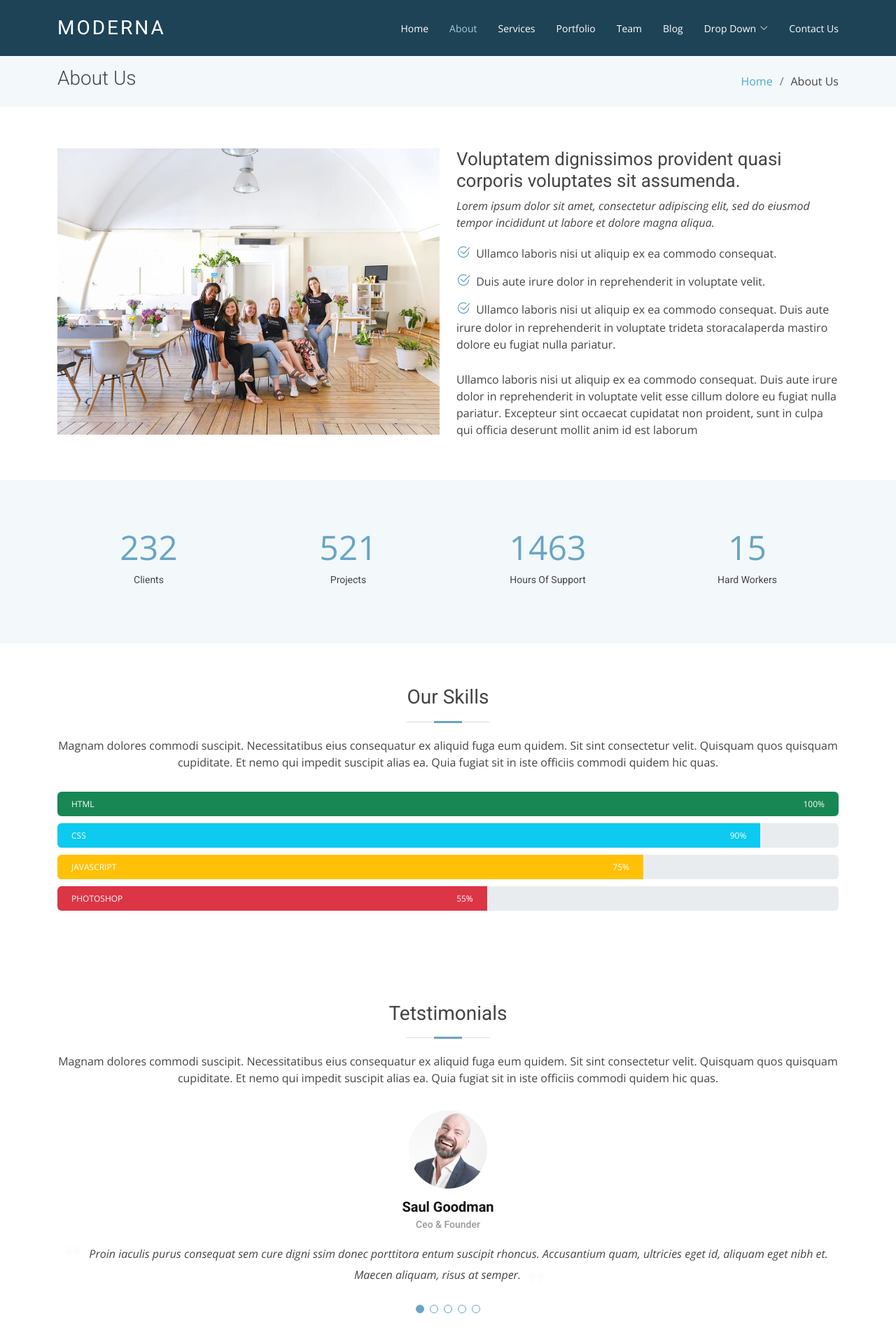
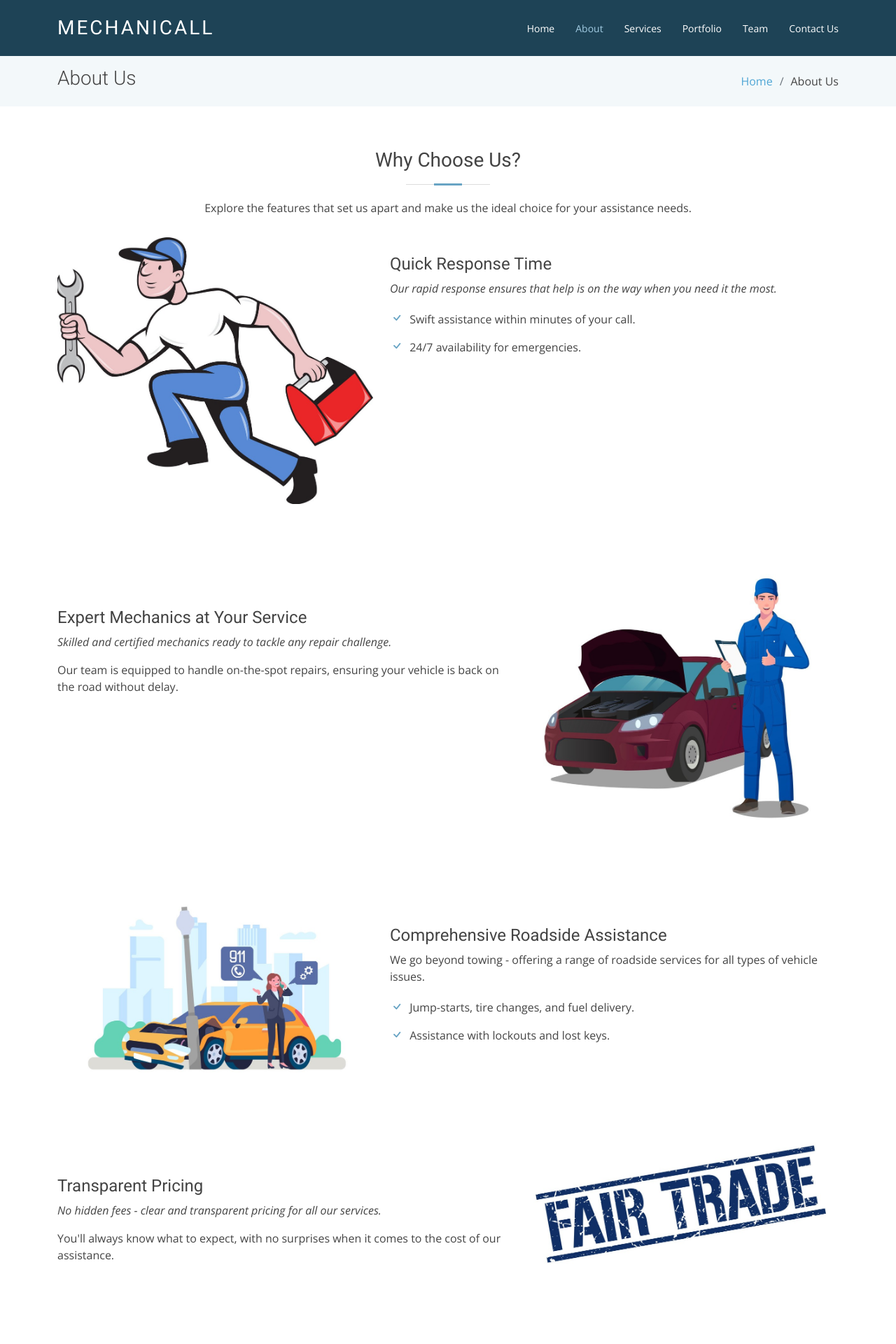
Before and after one commit to 0sugo/mechanicall, a Django app: page /about/ in a window 1280 px wide. Shown: the top 1920 px of the page at 70% size. Run offline with Django 4.2, Linux system fonts and the light colour scheme; parts of the project's set-up code (start-up, migrations or seed data) failed here and were passed over; some libraries are stand-ins or nearby versions.

Commit message:
Update about.html

```diff
--- a/templates/about.html
+++ b/templates/about.html
@@ -5,36 +5,33 @@
     <meta charset="utf-8">
     <meta content="width=device-width, initial-scale=1.0" name="viewport">
 
-  <title>About - Moderna Bootstrap Template</title>
+    <title>Mechanicall - Index</title>
     <meta content="" name="description">
     <meta content="" name="keywords">
+    {% load static %}
 
     <!-- Favicons -->
-  <link href="assets/img/favicon.png" rel="icon">
-  <link href="assets/img/apple-touch-icon.png" rel="apple-touch-icon">
+    <link href="{% static 'assets/img/favicon.png' %}" rel="icon">
+    <link href="{% static 'assets/img/apple-touch-icon.png' %}" rel="apple-touch-icon">
+    <link rel="stylesheet" href="{% static 'main.css' %}">
+
 
     <!-- Google Fonts -->
-  <link href="https://fonts.googleapis.com/css?family=Open+Sans:300,300i,400,400i,600,600i,700,700i|Roboto:300,300i,400,400i,500,500i,700,700i&display=swap" rel="stylesheet">
+    <link href="https://fonts.googleapis.com/css?family=Open+Sans:300,300i,400,400i,600,600i,700,700i|Roboto:300,300i,400,400i,500,500i,700,700i&display=swap"
+          rel="stylesheet">
 
     <!-- Vendor CSS Files -->
-  <link href="assets/vendor/animate.css/animate.min.css" rel="stylesheet">
-  <link href="assets/vendor/aos/aos.css" rel="stylesheet">
-  <link href="assets/vendor/bootstrap/css/bootstrap.min.css" rel="stylesheet">
-  <link href="assets/vendor/bootstrap-icons/bootstrap-icons.css" rel="stylesheet">
-  <link href="assets/vendor/boxicons/css/boxicons.min.css" rel="stylesheet">
-  <link href="assets/vendor/glightbox/css/glightbox.min.css" rel="stylesheet">
-  <link href="assets/vendor/swiper/swiper-bundle.min.css" rel="stylesheet">
+    <link href="{% static 'assets/vendor/animate.css/animate.min.css' %}" rel="stylesheet">
+    <link href="{% static 'assets/vendor/aos/aos.css' %}" rel="stylesheet">
+    <link href="{% static 'assets/vendor/bootstrap/css/bootstrap.min.css' %}" rel="stylesheet">
+    <link href="{% static 'assets/vendor/bootstrap-icons/bootstrap-icons.css' %}" rel="stylesheet">
+    <link href="{% static 'assets/vendor/boxicons/css/boxicons.min.css' %}" rel="stylesheet">
+    <link href="{% static 'assets/vendor/glightbox/css/glightbox.min.css' %}" rel="stylesheet">
+    <link href="{% static 'assets/vendor/swiper/swiper-bundle.min.css' %}" rel="stylesheet">
 
     <!-- Template Main CSS File -->
-  <link href="assets/css/style.css" rel="stylesheet">
+    <link href="{% static 'assets/css/style.css' %}" rel="stylesheet">
 
-  <!-- =======================================================
-  * Template Name: Moderna
-  * Updated: Sep 18 2023 with Bootstrap v5.3.2
-  * Template URL: https://bootstrapmade.com/free-bootstrap-template-corporate-moderna/
-  * Author: BootstrapMade.com
-  * License: https://bootstrapmade.com/license/
-  ======================================================== -->
 </head>
 
 <body>
@@ -44,36 +41,18 @@
     <div class="container d-flex justify-content-between align-items-center">
 
       <div class="logo">
-        <h1 class="text-light"><a href="index.html"><span>Moderna</span></a></h1>
+        <h1 class="text-light"><a href="index.html"><span>Mechanicall</span></a></h1>
         <!-- Uncomment below if you prefer to use an image logo -->
         <!-- <a href="index.html"><img src="assets/img/logo.png" alt="" class="img-fluid"></a>-->
       </div>
 
       <nav id="navbar" class="navbar">
         <ul>
-          <li><a class="" href="index.html">Home</a></li>
-          <li><a class="active" href="about.html">About</a></li>
+          <li><a class="" href="{% url 'index' %}">Home</a></li>
+          <li><a class="active" href="{% url 'about' %}">About</a></li>
           <li><a href="services.html">Services</a></li>
           <li><a href="portfolio.html">Portfolio</a></li>
           <li><a href="team.html">Team</a></li>
-          <li><a href="blog.html">Blog</a></li>
-          <li class="dropdown"><a href="#"><span>Drop Down</span> <i class="bi bi-chevron-down"></i></a>
-            <ul>
-              <li><a href="#">Drop Down 1</a></li>
-              <li class="dropdown"><a href="#"><span>Deep Drop Down</span> <i class="bi bi-chevron-right"></i></a>
-                <ul>
-                  <li><a href="#">Deep Drop Down 1</a></li>
-                  <li><a href="#">Deep Drop Down 2</a></li>
-                  <li><a href="#">Deep Drop Down 3</a></li>
-                  <li><a href="#">Deep Drop Down 4</a></li>
-                  <li><a href="#">Deep Drop Down 5</a></li>
-                </ul>
-              </li>
-              <li><a href="#">Drop Down 2</a></li>
-              <li><a href="#">Drop Down 3</a></li>
-              <li><a href="#">Drop Down 4</a></li>
-            </ul>
-          </li>
           <li><a href="contact.html">Contact Us</a></li>
         </ul>
         <i class="bi bi-list mobile-nav-toggle"></i>
@@ -100,37 +79,82 @@
     </section><!-- End About Us Section -->
 
     <!-- ======= About Section ======= -->
-    <section class="about" data-aos="fade-up">
+    <section class="features">
         <div class="container">
 
-        <div class="row">
-          <div class="col-lg-6">
-            <img src="assets/img/about.jpg" class="img-fluid" alt="">
+            <div class="section-title">
+                <h2>Why Choose Us?</h2>
+                <p>Explore the features that set us apart and make us the ideal choice for your assistance needs.</p>
             </div>
-          <div class="col-lg-6 pt-4 pt-lg-0">
-            <h3>Voluptatem dignissimos provident quasi corporis voluptates sit assumenda.</h3>
+
+            <div class="row" >
+                <div class="col-md-5">
+                    <img src="{% static 'assets/img/mech-run.jpg' %}" class="img-fluid" alt="">
+                </div>
+                <div class="col-md-7 pt-4">
+                    <h3>Quick Response Time</h3>
                     <p class="fst-italic">
-              Lorem ipsum dolor sit amet, consectetur adipiscing elit, sed do eiusmod tempor incididunt ut labore et dolore
-              magna aliqua.
+                        Our rapid response ensures that help is on the way when you need it the most.
                     </p>
                     <ul>
-              <li><i class="bi bi-check2-circle"></i> Ullamco laboris nisi ut aliquip ex ea commodo consequat.</li>
-              <li><i class="bi bi-check2-circle"></i> Duis aute irure dolor in reprehenderit in voluptate velit.</li>
-              <li><i class="bi bi-check2-circle"></i> Ullamco laboris nisi ut aliquip ex ea commodo consequat. Duis aute irure dolor in reprehenderit in voluptate trideta storacalaperda mastiro dolore eu fugiat nulla pariatur.</li>
+                        <li><i class="bi bi-check"></i> Swift assistance within minutes of your call.</li>
+                        <li><i class="bi bi-check"></i> 24/7 availability for emergencies.</li>
                     </ul>
+                </div>
+            </div>
+
+            <div class="row">
+                <div class="col-md-5 order-1 order-md-2">
+                    <img src="{% static 'assets/img/quality-mech.jpg' %}" class="img-fluid" alt="">
+                </div>
+                <div class="col-md-7 pt-5 order-2 order-md-1">
+                    <h3>Expert Mechanics at Your Service</h3>
+                    <p class="fst-italic">
+                        Skilled and certified mechanics ready to tackle any repair challenge.
+                    </p>
                     <p>
-              Ullamco laboris nisi ut aliquip ex ea commodo consequat. Duis aute irure dolor in reprehenderit in voluptate
-              velit esse cillum dolore eu fugiat nulla pariatur. Excepteur sint occaecat cupidatat non proident, sunt in
-              culpa qui officia deserunt mollit anim id est laborum
+                        Our team is equipped to handle on-the-spot repairs, ensuring your vehicle is back on the road
+                        without delay.
+                    </p>
+                </div>
+            </div>
+
+            <div class="row">
+                <div class="col-md-5">
+                    <img src="{% static 'assets/img/compre.jpg' %}" class="img-fluid" alt="">
+                </div>
+                <div class="col-md-7 pt-5">
+                    <h3>Comprehensive Roadside Assistance</h3>
+                    <p>We go beyond towing - offering a range of roadside services for all types of vehicle issues.</p>
+                    <ul>
+                        <li><i class="bi bi-check"></i> Jump-starts, tire changes, and fuel delivery.</li>
+                        <li><i class="bi bi-check"></i> Assistance with lockouts and lost keys.</li>
+                    </ul>
+                </div>
+            </div>
+
+            <div class="row" >
+                <div class="col-md-5 order-1 order-md-2">
+                    <img src="{% static 'assets/img/fair-trade.jpg' %}" class="img-fluid" alt="">
+                </div>
+                <div class="col-md-7 pt-5 order-2 order-md-1">
+                    <h3>Transparent Pricing</h3>
+                    <p class="fst-italic">
+                        No hidden fees - clear and transparent pricing for all our services.
+                    </p>
+                    <p>
+                        You'll always know what to expect, with no surprises when it comes to the cost of our
+                        assistance.
                     </p>
                 </div>
             </div>
 
         </div>
-    </section><!-- End About Section -->
+    </section>
+
 
     <!-- ======= Facts Section ======= -->
-    <section class="facts section-bg" data-aos="fade-up">
+    <section class="facts section-bg" >
       <div class="container">
 
         <div class="row counters">
@@ -160,53 +184,14 @@
       </div>
     </section><!-- End Facts Section -->
 
-    <!-- ======= Our Skills Section ======= -->
-    <section class="skills" data-aos="fade-up">
-      <div class="container">
-
-        <div class="section-title">
-          <h2>Our Skills</h2>
-          <p>Magnam dolores commodi suscipit. Necessitatibus eius consequatur ex aliquid fuga eum quidem. Sit sint consectetur velit. Quisquam quos quisquam cupiditate. Et nemo qui impedit suscipit alias ea. Quia fugiat sit in iste officiis commodi quidem hic quas.</p>
-        </div>
-
-        <div class="skills-content">
-
-          <div class="progress">
-            <div class="progress-bar bg-success" role="progressbar" aria-valuenow="100" aria-valuemin="0" aria-valuemax="100">
-              <span class="skill">HTML <i class="val">100%</i></span>
-            </div>
-          </div>
-
-          <div class="progress">
-            <div class="progress-bar bg-info" role="progressbar" aria-valuenow="90" aria-valuemin="0" aria-valuemax="100">
-              <span class="skill">CSS <i class="val">90%</i></span>
-            </div>
-          </div>
-
-          <div class="progress">
-            <div class="progress-bar bg-warning" role="progressbar" aria-valuenow="75" aria-valuemin="0" aria-valuemax="100">
-              <span class="skill">JavaScript <i class="val">75%</i></span>
-            </div>
-          </div>
-
-          <div class="progress">
-            <div class="progress-bar bg-danger" role="progressbar" aria-valuenow="55" aria-valuemin="0" aria-valuemax="100">
-              <span class="skill">Photoshop <i class="val">55%</i></span>
-            </div>
-          </div>
-
-        </div>
-
-      </div>
-    </section><!-- End Our Skills Section -->
 
     <!-- ======= Tetstimonials Section ======= -->
-    <section class="testimonials" data-aos="fade-up">
+    <section class="testimonials" >
       <div class="container">
 
         <div class="section-title">
           <h2>Tetstimonials</h2>
-          <p>Magnam dolores commodi suscipit. Necessitatibus eius consequatur ex aliquid fuga eum quidem. Sit sint consectetur velit. Quisquam quos quisquam cupiditate. Et nemo qui impedit suscipit alias ea. Quia fugiat sit in iste officiis commodi quidem hic quas.</p>
+            <p>Real stories from our satisfied customers. Read what they have to say about their experience with Mechanicall.</p>
         </div>
 
         <div class="testimonials-carousel swiper">
@@ -217,9 +202,10 @@
               <h4>Ceo &amp; Founder</h4>
               <p>
     <i class="bx bxs-quote-alt-left quote-icon-left"></i>
-                Proin iaculis purus consequat sem cure digni ssim donec porttitora entum suscipit rhoncus. Accusantium quam, ultricies eget id, aliquam eget nibh et. Maecen aliquam, risus at semper.
+    "Working with Mechanicall has been a truly exceptional experience. Their team is professional, and their service is outstanding. From quick response times to skilled mechanics, Mechanicall has exceeded our expectations. We highly recommend their services."
     <i class="bx bxs-quote-alt-right quote-icon-right"></i>
 </p>
+
             </div>
 
             <div class="testimonial-item swiper-slide">
@@ -275,18 +261,19 @@
   </main><!-- End #main -->
 
   <!-- ======= Footer ======= -->
-  <footer id="footer" data-aos="fade-up" data-aos-easing="ease-in-out" data-aos-duration="500">
+<footer id="footer" >
 
     <div class="footer-newsletter">
         <div class="container">
             <div class="row">
                 <div class="col-lg-6">
-            <h4>Our Newsletter</h4>
-            <p>Tamen quem nulla quae legam multos aute sint culpa legam noster magna</p>
+                    <h4>Subscribe to Our Newsletter</h4>
+                    <p>Stay updated with our latest news and services by subscribing to our newsletter.</p>
                 </div>
                 <div class="col-lg-6">
                     <form action="" method="post">
-              <input type="email" name="email"><input type="submit" value="Subscribe">
+                        <input type="email" name="email" placeholder="Enter your email">
+                        <input type="submit" value="Subscribe">
                     </form>
                 </div>
             </div>
@@ -298,42 +285,39 @@
             <div class="row">
 
                 <div class="col-lg-3 col-md-6 footer-links">
-            <h4>Useful Links</h4>
+                    <h4>Quick Links</h4>
                     <ul>
                         <li><i class="bx bx-chevron-right"></i> <a href="#">Home</a></li>
-              <li><i class="bx bx-chevron-right"></i> <a href="#">About us</a></li>
+                        <li><i class="bx bx-chevron-right"></i> <a href="#">About Us</a></li>
                         <li><i class="bx bx-chevron-right"></i> <a href="#">Services</a></li>
-              <li><i class="bx bx-chevron-right"></i> <a href="#">Terms of service</a></li>
-              <li><i class="bx bx-chevron-right"></i> <a href="#">Privacy policy</a></li>
+                        <li><i class="bx bx-chevron-right"></i> <a href="#">Contact</a></li>
                     </ul>
                 </div>
 
                 <div class="col-lg-3 col-md-6 footer-links">
-            <h4>Our Services</h4>
+                    <h4>Services</h4>
                     <ul>
-              <li><i class="bx bx-chevron-right"></i> <a href="#">Web Design</a></li>
-              <li><i class="bx bx-chevron-right"></i> <a href="#">Web Development</a></li>
-              <li><i class="bx bx-chevron-right"></i> <a href="#">Product Management</a></li>
-              <li><i class="bx bx-chevron-right"></i> <a href="#">Marketing</a></li>
-              <li><i class="bx bx-chevron-right"></i> <a href="#">Graphic Design</a></li>
+                        <li><i class="bx bx-chevron-right"></i> <a href="#">24/7 Emergency Assistance</a></li>
+                        <li><i class="bx bx-chevron-right"></i> <a href="#">On-Site Repairs</a></li>
+                        <li><i class="bx bx-chevron-right"></i> <a href="#">Roadside Assistance</a></li>
+                        <li><i class="bx bx-chevron-right"></i> <a href="#">Transparent Pricing</a></li>
                     </ul>
                 </div>
 
                 <div class="col-lg-3 col-md-6 footer-contact">
                     <h4>Contact Us</h4>
                     <p>
-              A108 Adam Street <br>
-              New York, NY 535022<br>
-              United States <br><br>
-              <strong>Phone:</strong> +1 5589 55488 55<br>
-              <strong>Email:</strong> info@example.com<br>
+                        P.O. Box 12345-00100 <br>
+                        Nairobi, Kenya <br><br>
+                        <strong>Phone:</strong> +254 712 345 678<br>
+                        <strong>Email:</strong> info@mechanicall.co.ke<br>
                     </p>
-
                 </div>
 
                 <div class="col-lg-3 col-md-6 footer-info">
-            <h3>About Moderna</h3>
-            <p>Cras fermentum odio eu feugiat lide par naso tierra. Justo eget nada terra videa magna derita valies darta donna mare fermentum iaculis eu non diam phasellus.</p>
+                    <h4>About Us</h4>
+                    <p>Providing reliable assistance for drivers in need. Your safety and satisfaction are our
+                        priorities.</p>
                     <div class="social-links mt-3">
                         <a href="#" class="twitter"><i class="bx bxl-twitter"></i></a>
                         <a href="#" class="facebook"><i class="bx bxl-facebook"></i></a>
@@ -348,17 +332,14 @@
 
     <div class="container">
         <div class="copyright">
-        &copy; Copyright <strong><span>Moderna</span></strong>. All Rights Reserved
+            &copy; Copyright <strong><span>MECHANICALL</span></strong>. All Rights Reserved
         </div>
         <div class="credits">
-        <!-- All the links in the footer should remain intact. -->
-        <!-- You can delete the links only if you purchased the pro version. -->
-        <!-- Licensing information: https://bootstrapmade.com/license/ -->
-        <!-- Purchase the pro version with working PHP/AJAX contact form: https://bootstrapmade.com/free-bootstrap-template-corporate-moderna/ -->
-        Designed by <a href="https://bootstrapmade.com/">BootstrapMade</a>
+            Designed with ❤️ by <a href="https://github.com/0sugo/">Osugo</a>
         </div>
+
     </div>
-  </footer><!-- End Footer -->
+</footer>
 
   <a href="#" class="back-to-top d-flex align-items-center justify-content-center"><i class="bi bi-arrow-up-short"></i></a>
 
```
Lines whose indentation alone changed are shown as unchanged.
